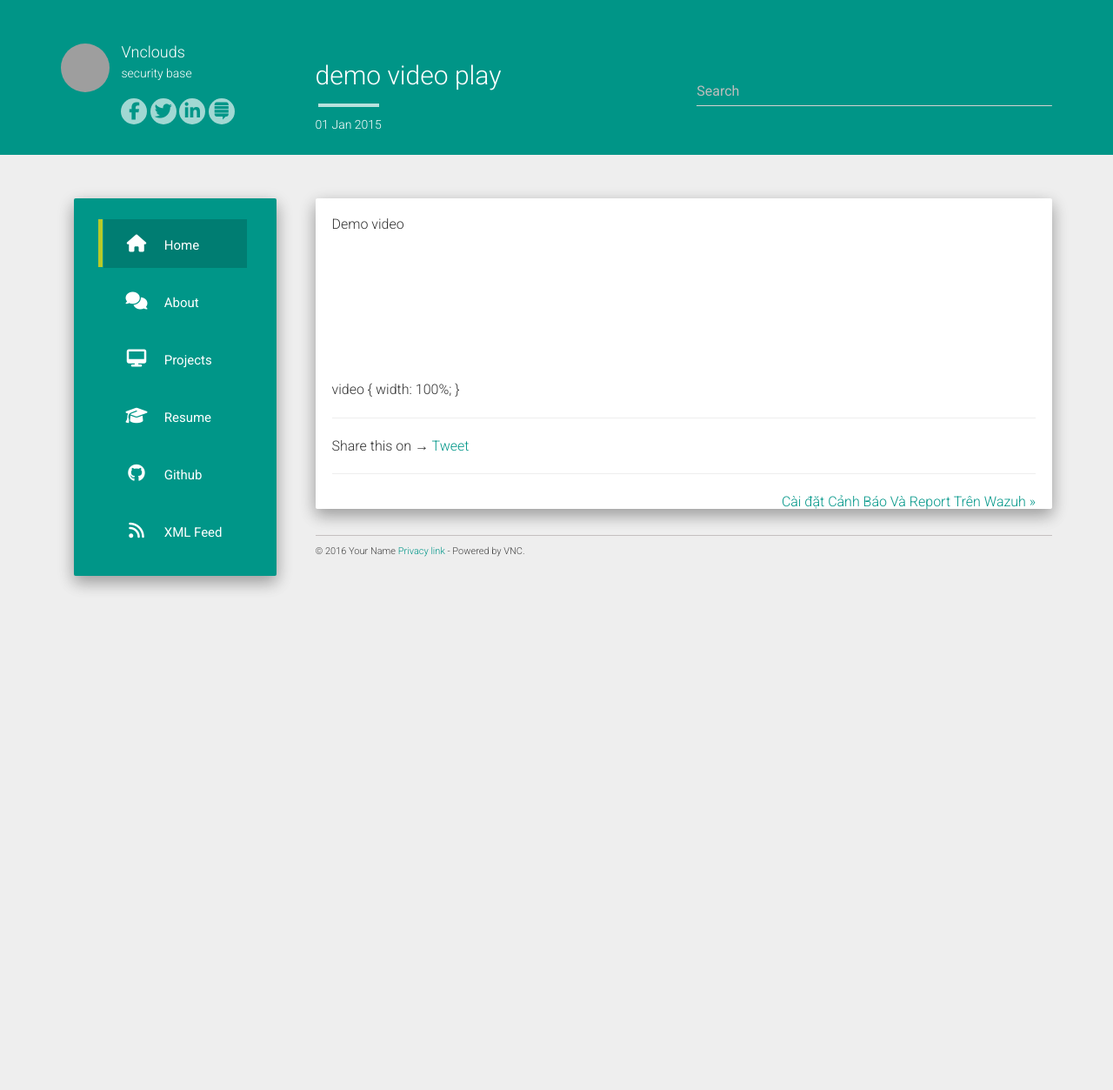
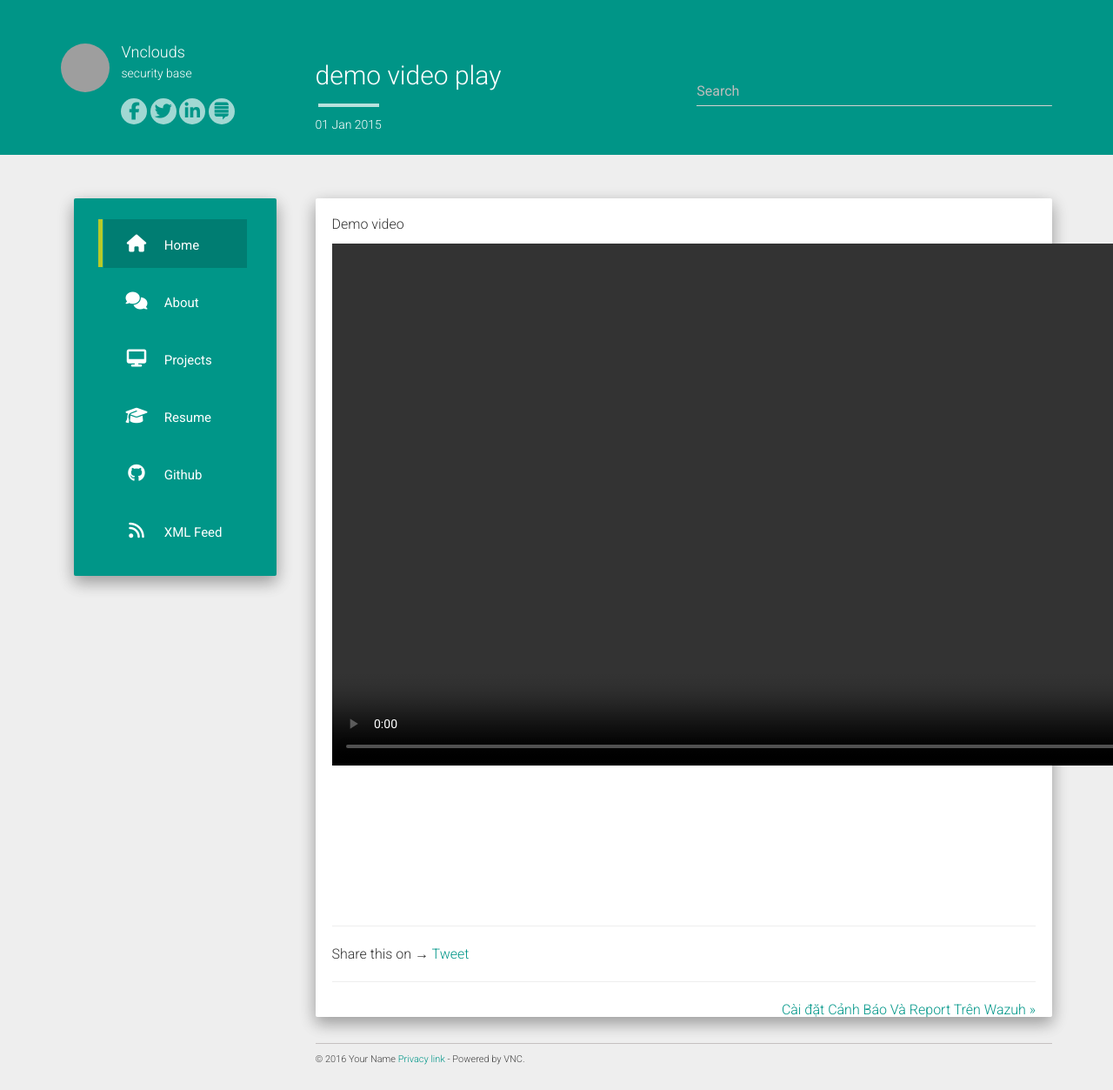
Before and after one commit to vncloudsco/Documentation, a Jekyll site: the page built from _posts/2015-01-01-demovideo.md, in a window 1280 px wide. Shown: the whole page at 87% size. Built offline with Jekyll 4.4.1, drawn with Linux system fonts in a browser that asks for light colours; nearby versions of some CDN libraries; comment, search, counter and statistics services are not loaded; before the commit the page ends 900 px from its top, so only the background shows below that; grey boxes are pictures that could not be loaded.

Commit message:
Update 2015-01-01-demovideo.md

```diff
--- a/_posts/2015-01-01-demovideo.md
+++ b/_posts/2015-01-01-demovideo.md
@@ -7,14 +7,12 @@ comments: true
 ---
 
 Demo video
-
+<video id="video" style="width: 720; height: 600px" controls></video>
 <script src="https://cdn.jsdelivr.net/npm/hls.js@latest"></script>
 <!-- Or if you want a more recent canary version -->
 <!-- <script src="https://cdn.jsdelivr.net/npm/hls.js@canary"></script> -->
 <video id="video"> </video>
-video {
-width: 100%;
-}
+
 <script>
   var video = document.getElementById('video');
   if(Hls.isSupported()) {
```
